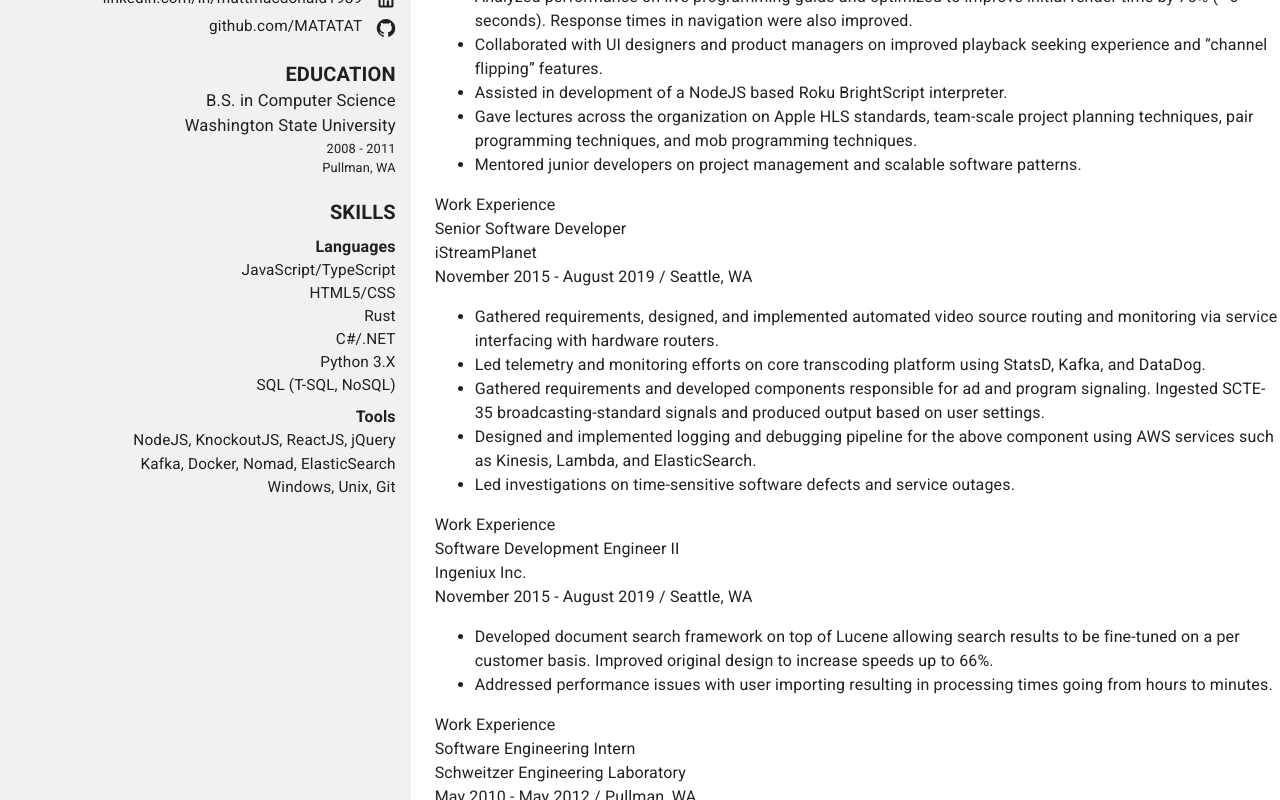
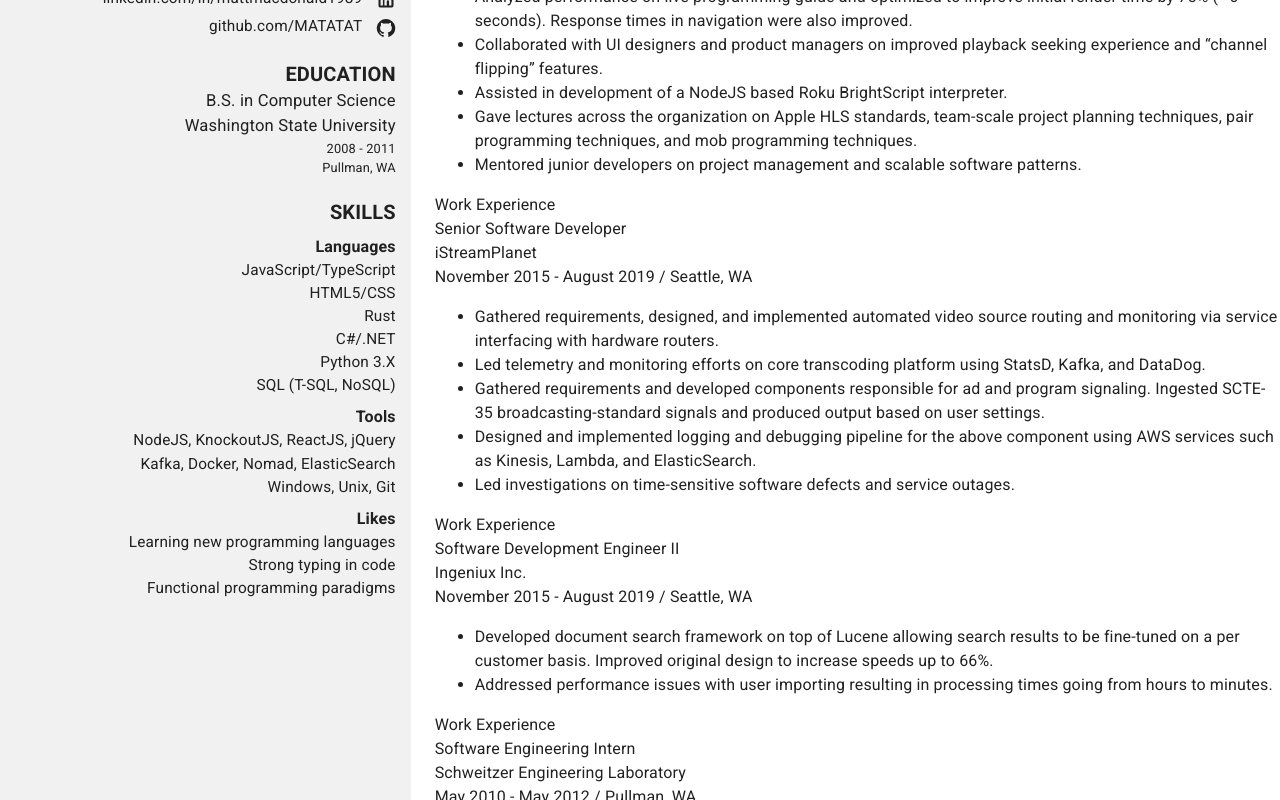
Before and after one commit to MATATAT/resume, a React (Create React App) app: page / in a window 1280 px wide. Shown: the part 375-1175 px from the top of the page. Built offline with nearby package versions, Linux system fonts and the light colour scheme.

Commit message:
refactored side bar skills

```diff
--- a/src/SideBar.tsx
+++ b/src/SideBar.tsx
@@ -1,7 +1,7 @@
 import { Box, Grid, SvgIconTypeMap } from "@mui/material";
 import { OverridableComponent } from "@mui/material/OverridableComponent";
 import SideBlock from "./SideBlock";
-import { Contact, Institution, Qualifications } from "./types";
+import { Contact, Institution, Qualification } from "./types";
 
 import EmailIcon from '@mui/icons-material/Email';
 import LinkedInIcon from '@mui/icons-material/LinkedIn';
@@ -17,7 +17,7 @@
 interface SideBarProps {
     contact: Contact,
     education: Institution,
-    qualifications: Qualifications
+    qualifications: Array<Qualification>
 }
 
 type RenderFn = () => JSX.Element;
@@ -74,22 +74,20 @@
     }
 }
 
-function renderSkills(props: Qualifications): RenderFn {
+function renderSkills(props: Array<Qualification>): RenderFn {
     return () => {
         return (
             <div>
-                <div>
-                    <div className="SideBar-skills-subtitle">Languages</div>
-                    {props.languages.map((note) => {
-                        return <div className="SideBar-skills-item">{note}</div>;
-                    })}
-                </div>
-                <div>
-                    <div className="SideBar-skills-subtitle">Tools</div>
-                    {props.tools.map((note) => {
-                        return <div className="SideBar-skills-item">{note}</div>;
-                    })}
-                </div>
+                {props.map((qualification) => {
+                    return (
+                        <div>
+                            <div className="SideBar-skills-subtitle">{qualification.title}</div>
+                            {qualification.children.map((note) => {
+                                return <div className="SideBar-skills-item">{note}</div>;
+                            })}
+                        </div>
+                    );
+                })}
             </div>
         );
     };
--- a/src/content.json
+++ b/src/content.json
@@ -65,21 +65,35 @@
             ]
         }
     ],
-    "qualifications": {
-        "languages": [
+    "qualifications": [
+        {
+            "title": "Languages",
+            "children": [
                 "JavaScript/TypeScript",
                 "HTML5/CSS",
                 "Rust",
                 "C#/.NET",
                 "Python 3.X",
                 "SQL (T-SQL, NoSQL)"
-        ],
-        "tools": [
+            ]
+        },
+        {
+            "title": "Tools",
+            "children": [
                 "NodeJS, KnockoutJS, ReactJS, jQuery",
                 "Kafka, Docker, Nomad, ElasticSearch",
                 "Windows, Unix, Git"
             ]
         },
+        {
+            "title": "Likes",
+            "children": [
+                "Learning new programming languages",
+                "Strong typing in code",
+                "Functional programming paradigms"
+            ]
+        }
+    ],
     "education": {
         "name": "Washington State University",
         "position": "B.S. in Computer Science",
```
Also changed, not shown: src/types.ts (+10 -4 lines). Lines whose indentation alone changed are shown as unchanged.
